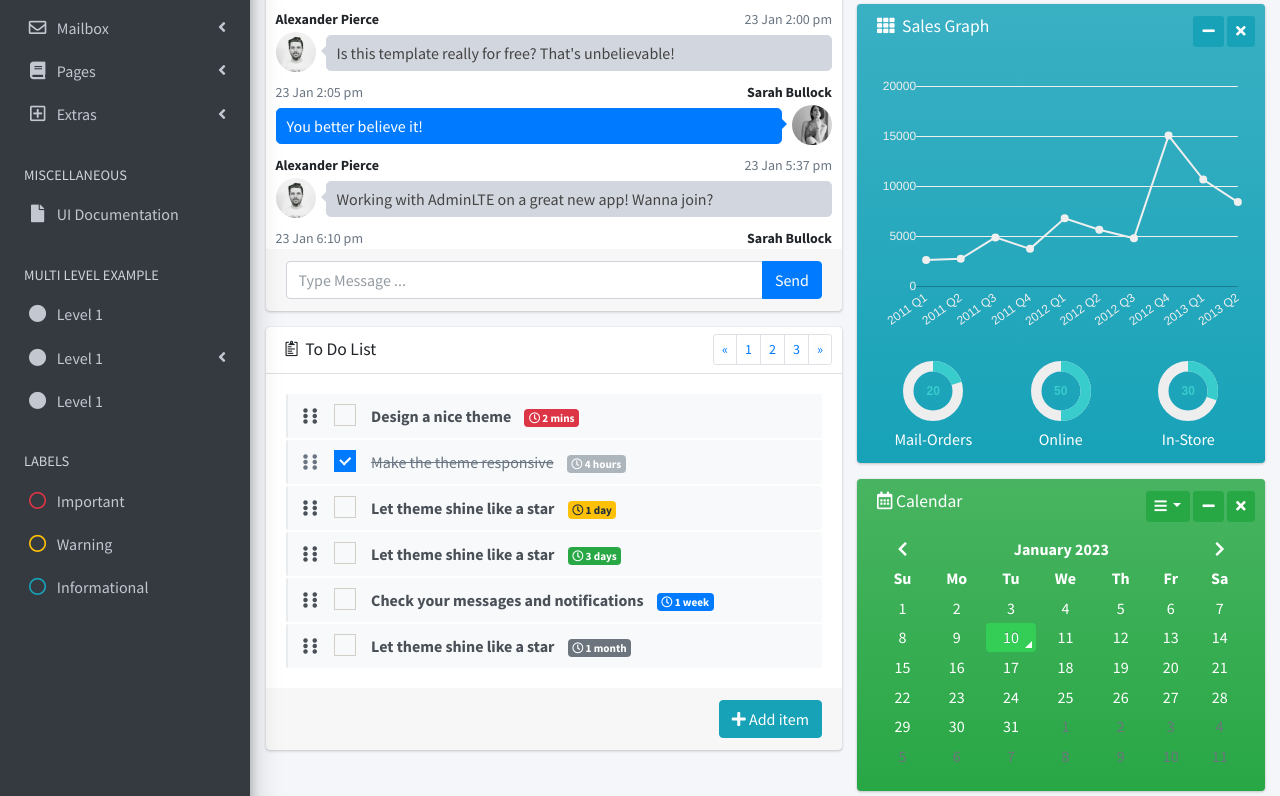
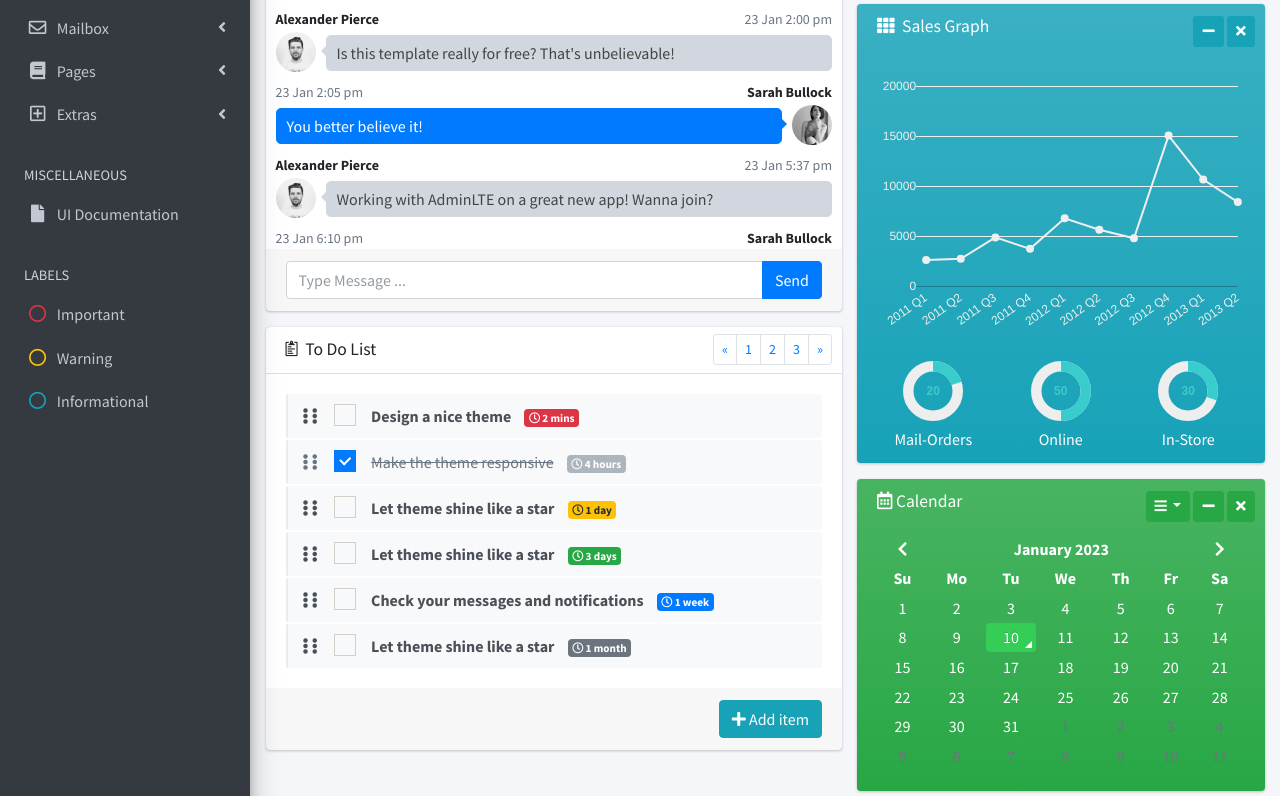
Before and after one commit to Andreas-Eriksen/Web-Application, a Flask app: page /index in a window 1280 px wide. Shown: the part 753-1549 px from the top of the page. Run offline with Flask 2, Linux system fonts and the light colour scheme; the visitor is signed in with stand-in values (Sample User, id 1); data comes from the database, SQL or seed files in the repository; style sheets or scripts are compiled from the project's sources; some libraries are stand-ins or nearby versions.

Commit message:
Removed elements from navbar

```diff
--- a/apps/templates/includes/sidebar.html
+++ b/apps/templates/includes/sidebar.html
@@ -460,71 +460,6 @@
               <p>UI Documentation</p>
             </a>
           </li>
-          <li class="nav-header">MULTI LEVEL EXAMPLE</li>
-          <li class="nav-item">
-            <a href="#" class="nav-link">
-              <i class="fas fa-circle nav-icon"></i>
-              <p>Level 1</p>
-            </a>
-          </li>
-          <li class="nav-item has-treeview">
-            <a href="#" class="nav-link">
-              <i class="nav-icon fas fa-circle"></i>
-              <p>
-                Level 1
-                <i class="right fas fa-angle-left"></i>
-              </p>
-            </a>
-            <ul class="nav nav-treeview">
-              <li class="nav-item">
-                <a href="#" class="nav-link">
-                  <i class="far fa-circle nav-icon"></i>
-                  <p>Level 2</p>
-                </a>
-              </li>
-              <li class="nav-item has-treeview">
-                <a href="#" class="nav-link">
-                  <i class="far fa-circle nav-icon"></i>
-                  <p>
-                    Level 2
-                    <i class="right fas fa-angle-left"></i>
-                  </p>
-                </a>
-                <ul class="nav nav-treeview">
-                  <li class="nav-item">
-                    <a href="#" class="nav-link">
-                      <i class="far fa-dot-circle nav-icon"></i>
-                      <p>Level 3</p>
-                    </a>
-                  </li>
-                  <li class="nav-item">
-                    <a href="#" class="nav-link">
-                      <i class="far fa-dot-circle nav-icon"></i>
-                      <p>Level 3</p>
-                    </a>
-                  </li>
-                  <li class="nav-item">
-                    <a href="#" class="nav-link">
-                      <i class="far fa-dot-circle nav-icon"></i>
-                      <p>Level 3</p>
-                    </a>
-                  </li>
-                </ul>
-              </li>
-              <li class="nav-item">
-                <a href="#" class="nav-link">
-                  <i class="far fa-circle nav-icon"></i>
-                  <p>Level 2</p>
-                </a>
-              </li>
-            </ul>
-          </li>
-          <li class="nav-item">
-            <a href="#" class="nav-link">
-              <i class="fas fa-circle nav-icon"></i>
-              <p>Level 1</p>
-            </a>
-          </li>
           <li class="nav-header">LABELS</li>
           <li class="nav-item">
             <a href="#" class="nav-link">
--- a/run.py
+++ b/run.py
@@ -4,9 +4,9 @@ Copyright (c) 2019 - present AppSeed.us
 """
 
 import os
-from   flask_migrate import Migrate
-from   flask_minify  import Minify
-from   sys import exit
+from flask_migrate import Migrate
+from flask_minify  import Minify
+from sys import exit
 
 from apps.config import config_dict
 from apps import create_app, db
```
